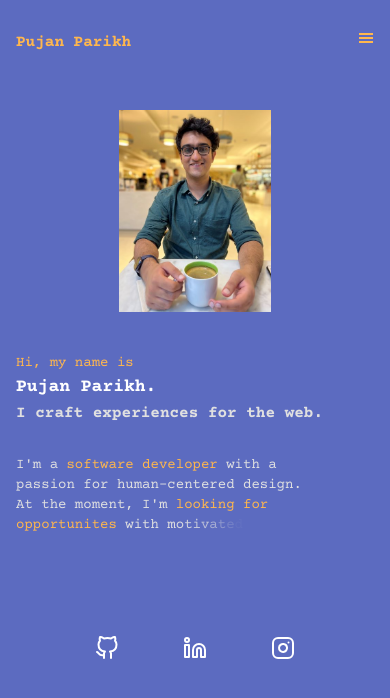
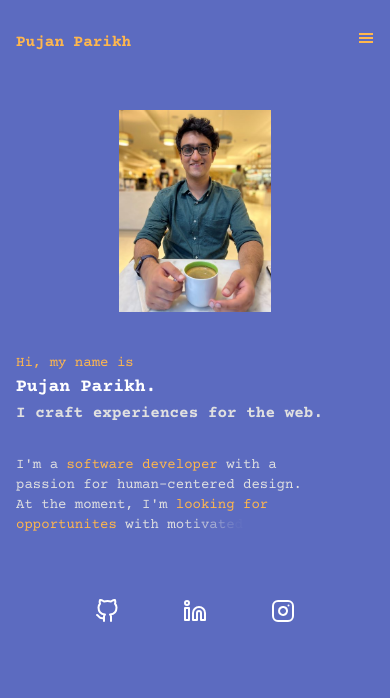
Before and after one commit to pujxn/portfolio-website, a React (Vite) app: page / in a window 390 px wide. Shown: the top 698 px of the page. Built offline with nearby package versions, Linux system fonts and the light colour scheme.

Commit message:
Changed mobile layout

```diff
--- a/src/components/mobile components/Home Components/Links.jsx
+++ b/src/components/mobile components/Home Components/Links.jsx
@@ -9,7 +9,7 @@ const Links = () => {
     ]
 
     return (
-        <div className="flex flex-row justify-center w-full text-2xl text-white">
+        <div className="flex flex-row justify-center text-2xl text-white py-2">
             {linkItems.map(ele => <a className="px-8" href={ele.link} key={ele.name}>{ele.svgComponent}</a>)}
         </div>
     )
--- a/src/components/mobile components/HomeMobile.jsx
+++ b/src/components/mobile components/HomeMobile.jsx
@@ -26,8 +26,8 @@ const HomeMobile = () => {
                     <Text />
                 </div>
                 {/* <div className="row-start-2 row-span-1"> */}
-                <div className="h-1/2 flex flex-col justify-around">
-                    <div>
+                <div className="h-1/2 flex flex-wrap justify-center">
+                    <div className="self-start">
                         <Links />
                     </div>
                     <div>
```
